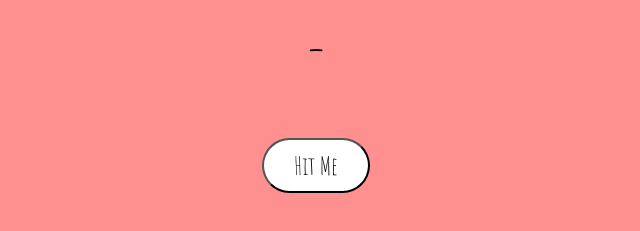
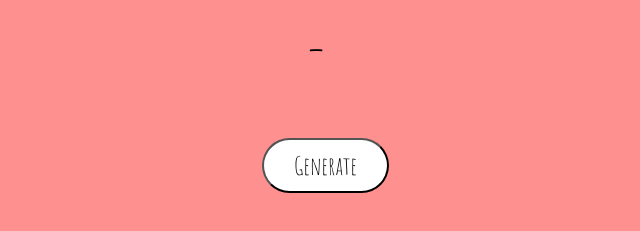
Before and after one commit to Tricktionary/TumblrQuote, a plain HTML site: page index.html in a window 1280 px wide. Shown: the part 227-458 px from the top of the page, without its empty margins (322-962 px from the left). Drawn offline with nearby package versions, Linux system fonts and the light colour scheme.

Commit message:
Update index.html

```diff
--- a/index.html
+++ b/index.html
@@ -12,7 +12,7 @@
 	<body>
 		<h1 class="center"> Generate Your Quote </h1>
 		<p id="quote" class="center">_</p>
-		<button id="submit">Hit Me</button>
+		<button id="submit">Generate</button>
 
 	</body>
 </html>
```
